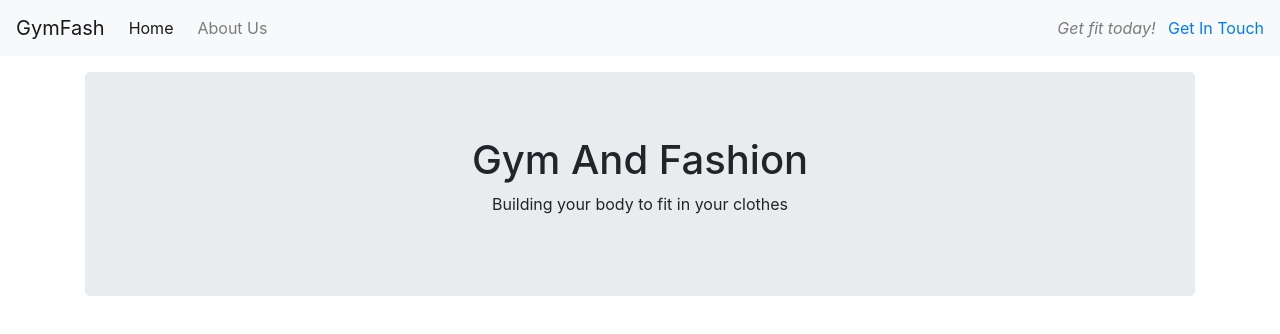
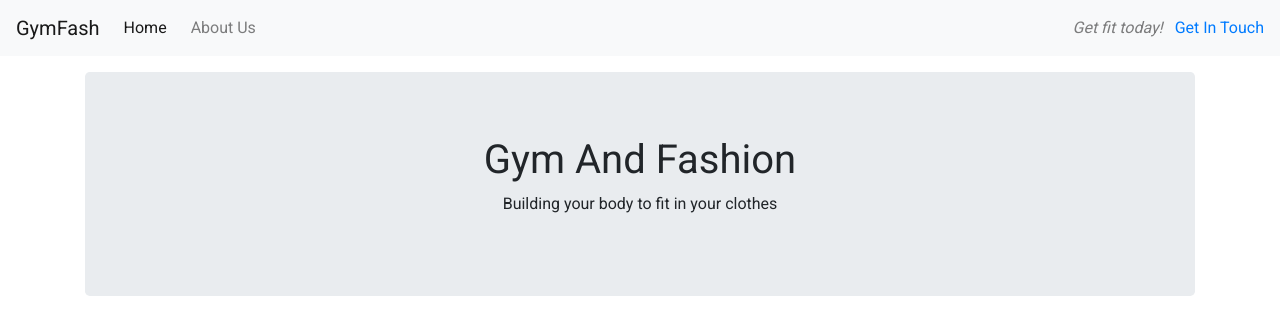
Before and after one commit to Code-Institute-Submissions/GymFash, a plain HTML site: page index.html in a window 1280 px wide. Drawn offline with nearby package versions, Linux system fonts and the light colour scheme.

Commit message:
added the Roboto font family with san-serif as backup

```diff
--- a/assets/css/style.css
+++ b/assets/css/style.css
@@ -0,0 +1,3 @@
+body {
+    font-family: "Roboto", sans-serif;
+}
--- a/index.html
+++ b/index.html
@@ -7,6 +7,8 @@
 
     <!-- Bootstrap CSS -->
     <link rel="stylesheet" href="https://stackpath.bootstrapcdn.com/bootstrap/4.2.1/css/bootstrap.min.css" integrity="sha384-GJzZqFGwb1QTTN6wy59ffF1BuGJpLSa9DkKMp0DgiMDm4iYMj70gZWKYbI706tWS" crossorigin="anonymous">
+    <link href="https://fonts.googleapis.com/css2?family=Lato&family=Oswald&family=Roboto:wght@400;700&display=swap" rel="stylesheet">
+    <link rel="stylesheet" href="assets/css/style.css" type="text/css" />
 
     <title>GymFash | Fashion And Physique</title>
   </head>
```
